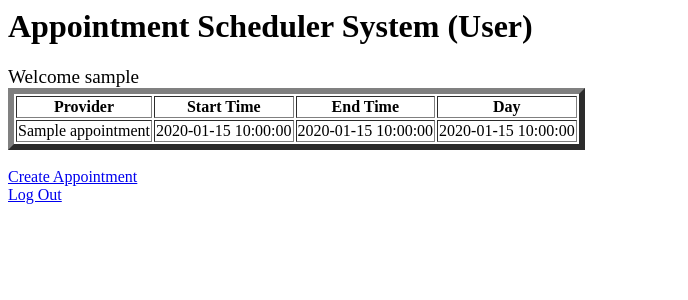
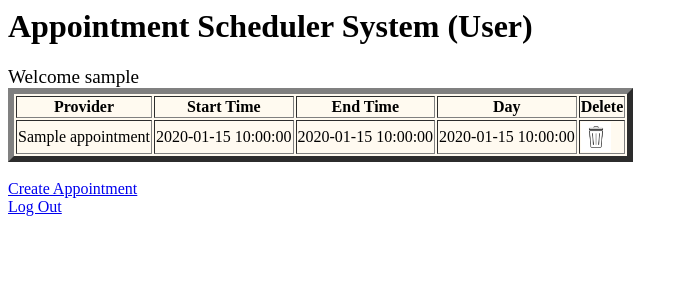
Before and after one commit to aarondunn21/AppointmentScheduler, a Flask app: page /userHome/1 in a window 1280 px wide. Shown: the top 300 px of the page, without its empty margins (0-688 px from the left). Run offline with Flask 3, Linux system fonts and the light colour scheme; a database or web service that is not in the repository returns one stand-in record (values such as "Sample title").

Commit message:
Delete button

```diff
--- a/app.py
+++ b/app.py
@@ -243,6 +243,25 @@ def addAppointment():
     return redirect(url_for('home', id = user_id))
 
 
+@app.route("/deleteAppointment/<id>/<appointmentid>", methods =['POST', 'GET'])
+def deleteAppointment(id, appointmentid):
+    user_query = { 'public_id' : id}
+
+    user_collection = mongo.db.Users
+
+    user = user_collection.find_one(user_query)
+
+
+
+    appointment_collection = mongo.db.Appointments
+    myquery =  { '_id' : ObjectId(appointmentid)}
+    if user['role'] == 'provider':
+        appointment_collection.delete_one(myquery)
+        return redirect(url_for('providerHome', id = id))
+    else:
+        set_appointment = { "$set": {'customer_name' : ''}}
+        appointment_collection.update_one(myquery, set_appointment)
+        return redirect(url_for('userHome', id = id))
 
 
 @app.route("/delete_user/<id>")
--- a/static/styles/style.css
+++ b/static/styles/style.css
@@ -24,8 +24,12 @@ input[type=text], input[type=password], input[type=email] {
     background-color: #45a049;
   }
 
-  div {
-    border-radius: 5px;
-    background-color: #f2f2f2;
-    padding: 20px;
+  table{
+    background: floralwhite;
   }
+
+
+  img {
+    height: 30px;;
+    width: max-content;
+  }
--- a/templates/providerHome.html
+++ b/templates/providerHome.html
@@ -14,6 +14,7 @@
                 <td>End Time</td>
                 <td>Day</td>
                 <td>Customer</td>
+                <td>Delete</td>
                 </thead>
                 <!--Styles for table-->
 
@@ -24,6 +25,7 @@
                 <td>{{ app['end_time']}}</td>
                 <td>{{ app['date'] }}</td>
                 <td>{{ app['customer_name'] }}</td>
+                <td><a href="{{ url_for('deleteAppointment', id=user['public_id'] ,appointmentid=app['_id'])}}"><img title="Delete" src="{{url_for('static',filename='imgs/trash.png')}}"></a></img></a></td>
                 </tr>
                 {% endfor %}
         </table>
--- a/templates/userHome.html
+++ b/templates/userHome.html
@@ -13,6 +13,8 @@
                 <td>Start Time</td>
                 <td>End Time</td>
                 <td>Day</td>
+                <td>Delete</td>
+
                 </thead>
                  <!--Styles for table-->
 
@@ -22,6 +24,8 @@
                 <td>{{ app['start_time']}}</td>
                 <td>{{ app['end_time']}}</td>
                 <td>{{ app['date'] }}</td>
+                <td><a href="{{ url_for('deleteAppointment', id=user['public_id'] ,appointmentid=app['_id'])}}"><img title="Delete" src="{{url_for('static',filename='imgs/trash.png')}}"></a></img></a></td>
+
                 </tr>
                 {% endfor %}
         </table>
```
Also changed, not shown: static/imgs/trash.png (added).
